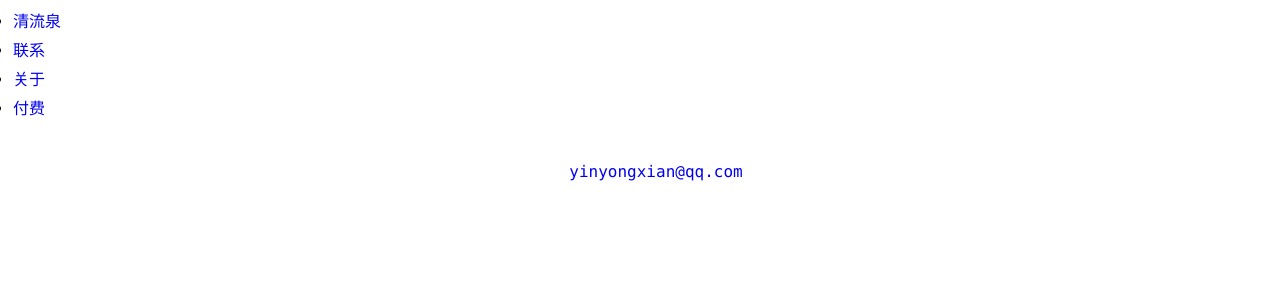
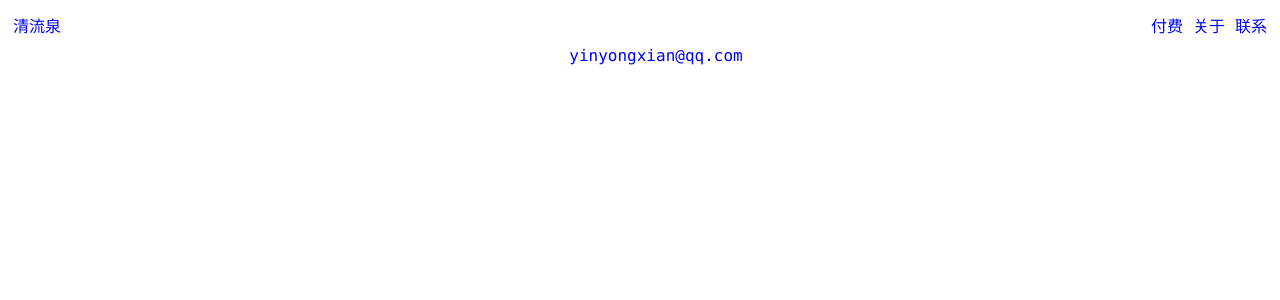
Before and after one commit to yinyongxian/yinyongxian.github.io, a Jekyll site: the page built from about/2017-08-02-contact.html, in a window 1280 px wide. Shown: the top 300 px of the page. Built offline with Jekyll 4.4.1, drawn with Linux system fonts in a browser that asks for light colours.

Commit message:
主界面调整

```diff
--- a/Media/style/index.css
+++ b/Media/style/index.css
@@ -13,8 +13,6 @@
 	list-style-type: none
 }
 
-
-
 td {
 	border-left: none;
 	border-right: none;
--- a/_layouts/default.html
+++ b/_layouts/default.html
@@ -10,6 +10,8 @@
 		<link rel="apple-touch-icon" href="/Media/images/icons/YYXArticle.png">
 		<link href="../Media/style/main.css" rel="stylesheet" type="text/css">
 		<link href="/Media/style/main.css" rel="stylesheet" type="text/css">
+		<link href="../Media/style/index.css" rel="stylesheet" type="text/css">
+		<link href="/Media/style/index.css" rel="stylesheet" type="text/css">
     </head>
     <body>
 		<ul>
```
